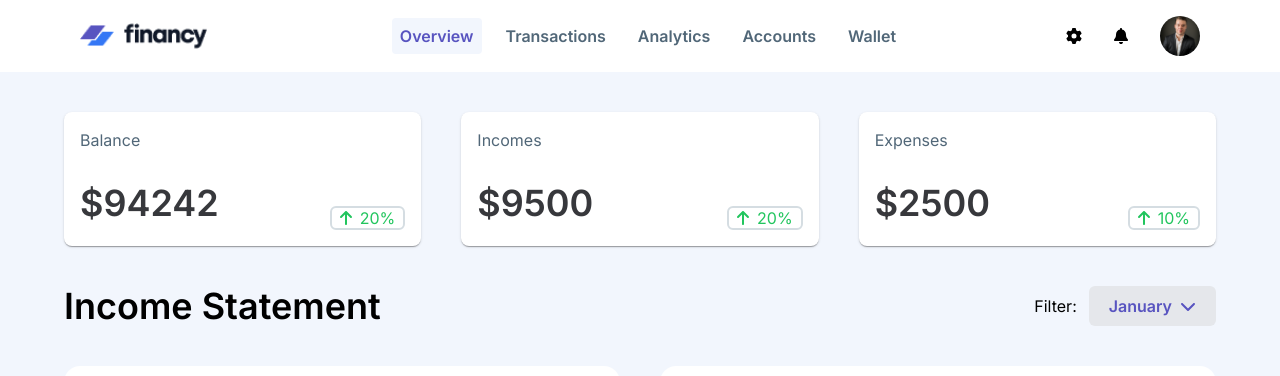
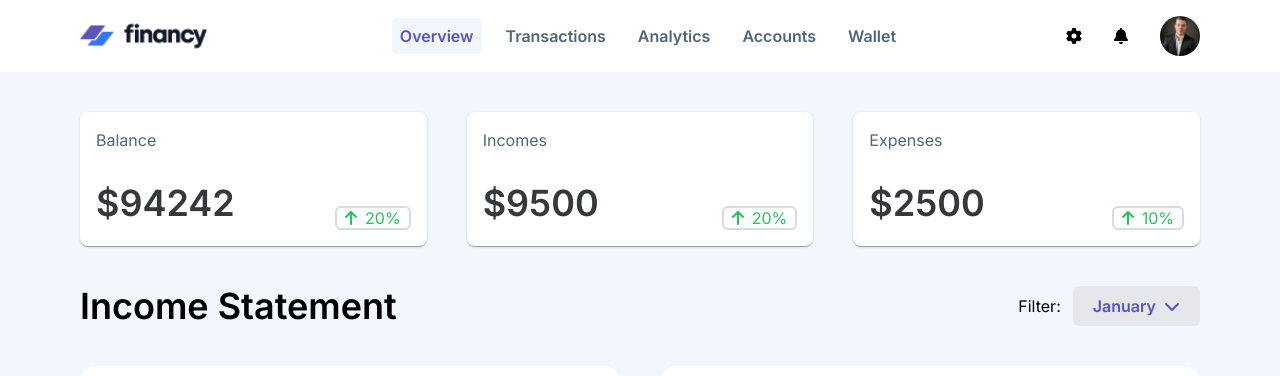
Before and after one commit to danielgen01/financy, a Next.js app: page /homepage in a window 1280 px wide. Shown: the top 376 px of the page. Built offline with nearby package versions, Linux system fonts and the light colour scheme; no server answers; the database is empty.

Commit message:
feat: add padding to layout

```diff
--- a/src/app/homepage/page.tsx
+++ b/src/app/homepage/page.tsx
@@ -28,16 +28,16 @@ const Homepage: React.FC = () => {
   }, [])
   return (
     <>
-      <div className="grid grid-cols-1 gap-10 mt-10 px-4 xl:px-16 md:grid-cols-2 xl:grid-cols-3 ">
+      <div className="grid grid-cols-1 gap-10 mt-10 md:grid-cols-2 xl:grid-cols-3 ">
         <Card title="Balance" amount={94242} performance={20} />
         <Card title="Incomes" amount={9500} performance={20} />
         <Card title="Expenses" amount={2500} performance={10} />
       </div>
-      <div className="flex w-full justify-between StyledHeadlineAndFilterWrapper px-4 xl:px-16 mt-10 ">
+      <div className="flex w-full justify-between StyledHeadlineAndFilterWrapper mt-10 ">
         <h1 className="text-4xl font-semibold">Income Statement</h1>
         <FilterMenu />
       </div>
-      <section className="big-cards-wrapper-section grid grid-cols-1 px-4 xl:px-16 gap-10 mt-10 xl:grid-cols-2">
+      <section className="big-cards-wrapper-section grid grid-cols-1 gap-10 mt-10 xl:grid-cols-2">
         <BigCard
           headlineItems={headlineItemsMockCard}
           color="red"
--- a/src/app/layout.tsx
+++ b/src/app/layout.tsx
@@ -23,7 +23,9 @@ export default function RootLayout({
           <header>
             <Header />
           </header>
-          <main>{children}</main>
+          <main className="px-5 sm:px-10 md:px-16 lg:px-20 2xl:px-52">
+            {children}
+          </main>
           <footer className="mt-auto">Footer</footer>
         </EmotionProvider>
       </body>
```
